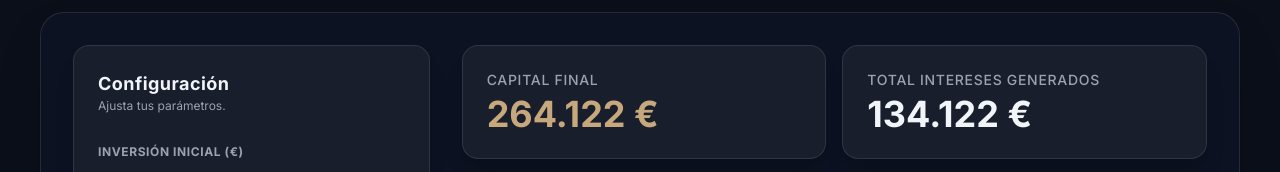
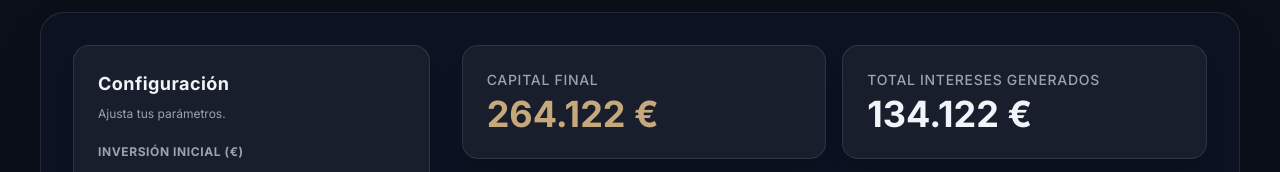
Before and after one commit to bombardeenLaUA/Vantos, a Next.js app: page /herramientas/inversion in a window 1280 px wide. Shown: the part 273-445 px from the top of the page. Built offline with nearby package versions, Linux system fonts and the light colour scheme; a web font is replaced by a local one.

Commit message:
añadido hover al logo

```diff
--- a/app/herramientas/inversion/page.tsx
+++ b/app/herramientas/inversion/page.tsx
@@ -57,8 +57,8 @@ export default function InversionToolPage() {
             {/* Configuración - Card encapsulada como en Hipoteca */}
             <div className="lg:col-span-4 h-full">
               <div className="bg-white/5 border border-white/10 rounded-2xl p-6 shadow-xl h-full flex flex-col">
-                <div className="mb-6">
-                  <h2 className="text-lg font-bold text-slate-100 font-sans tracking-wide mb-2">Configuración</h2>
+                <div className="mb-4">
+                  <h2 className="text-lg font-bold text-slate-100 font-sans tracking-wide mb-4">Configuración</h2>
                   <p className="text-xs text-gray-400 -mt-2 font-sans">Ajusta tus parámetros.</p>
                 </div>
                 <div className="space-y-6">
--- a/components/layout/Header.tsx
+++ b/components/layout/Header.tsx
@@ -29,7 +29,7 @@ export default function Header() {
                 alt="Vantos"
                 width={120}
                 height={32}
-                className="h-8 w-auto object-contain brightness-0 invert"
+                className="h-8 w-auto object-contain brightness-0 invert transition-all duration-300 hover:[filter:invert(76%)_sepia(35%)_saturate(637%)_hue-rotate(358deg)_brightness(88%)_contrast(88%)]"
               />
             </Link>
           </div>
```
